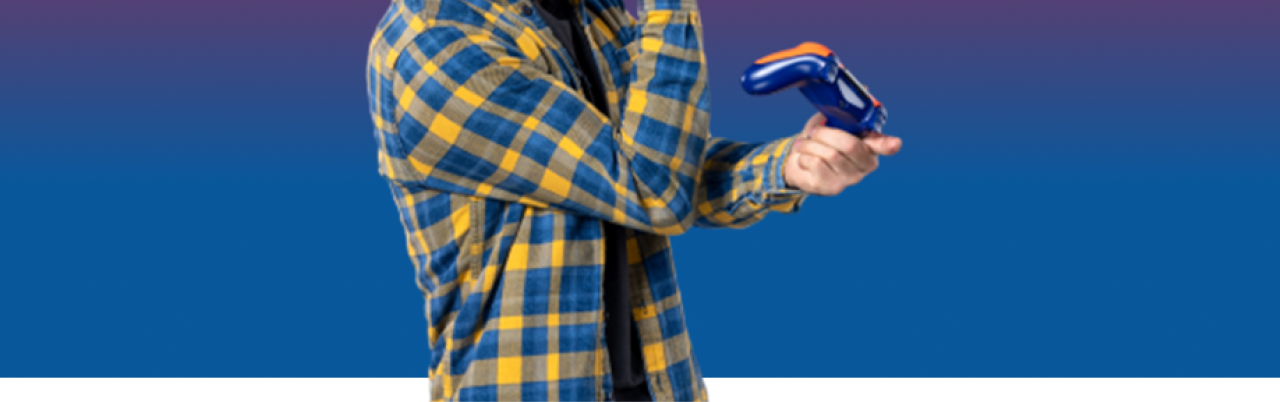
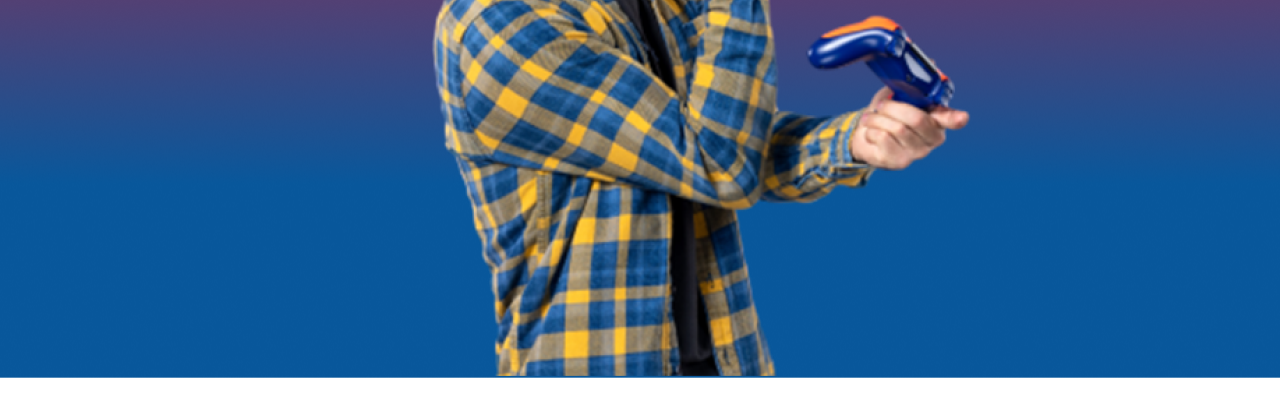
Before and after one commit to vitorss01/Game_Mania, a plain HTML site: page index.html in a window 1280 px wide. Shown: the part 411-813 px from the top of the page. Drawn offline with Linux system fonts and the light colour scheme.

Commit message:
section_banner feita, boneco ajustado, promocao_jogo ajustada

```diff
--- a/CSS/style.css
+++ b/CSS/style.css
@@ -30,15 +30,19 @@ header {
   background-repeat: no-repeat;
   background-position: center;
   background-size: cover;
-  background-image: url(../img/main/Espaço\ do\ Banner.png);
+    background-image: url(../img/main/Espaço\ do\ Banner.png);
+}
+.boneco_banner{
+  position: absolute;
 }
 
-.boneco {
+.boneco_position{
   display: flex;
-  width: 635.35px;
-  max-height: 703.63px;
-  padding-top: 0px;
+  position:relative;
+  left: 300px
+  ;
 }
+
 
 .promocao{
   display: flex;
--- a/index.html
+++ b/index.html
@@ -23,14 +23,17 @@
   </header>
   <main>
     <section class="banner">
-      <div class="container-grid promocao">
-        <div class="boneco">
-          <img class="posicao_boneco" src="img/main/boneco_do_bANNER.png" alt="posicao_boneco">
+      <div class="container-grid">
+        <div class="boneco_position">
+          <img src="img/main/boneco_do_bANNER.png" alt="boneco_banner">
         </div>
-        <a href="https://google.com"><img  src="img/main/promocao_jogo_Group 1.png" alt="promocaojogo"></a>
+        <div class="container-grid promocao">
+          <a href="https://google.com"><img  src="img/main/promocao_jogo_Group 1.png" alt="promocaojogo"></a>
+        </div>
       </div>
+
     </section>
-     </main>
+   </main>
 
   <footer>
 
```
